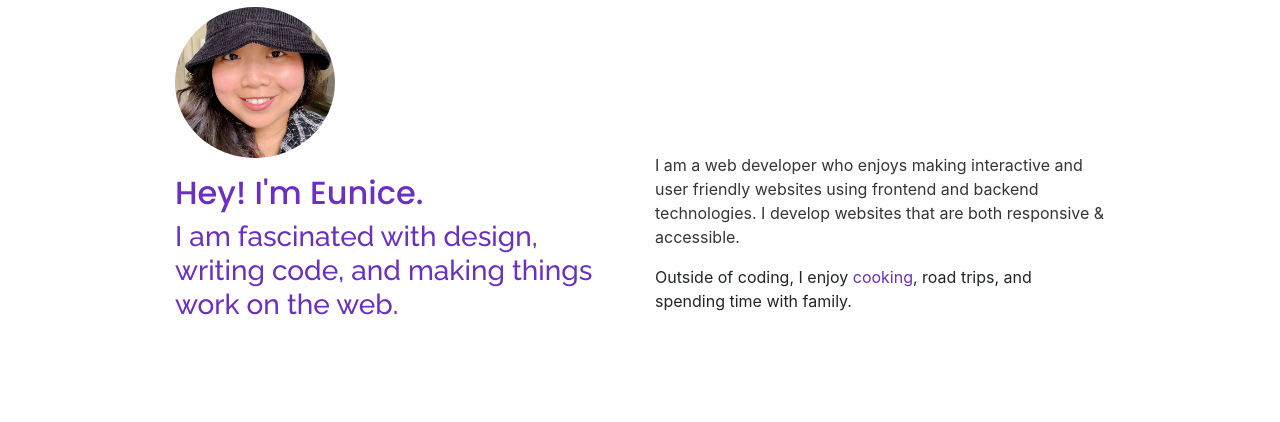
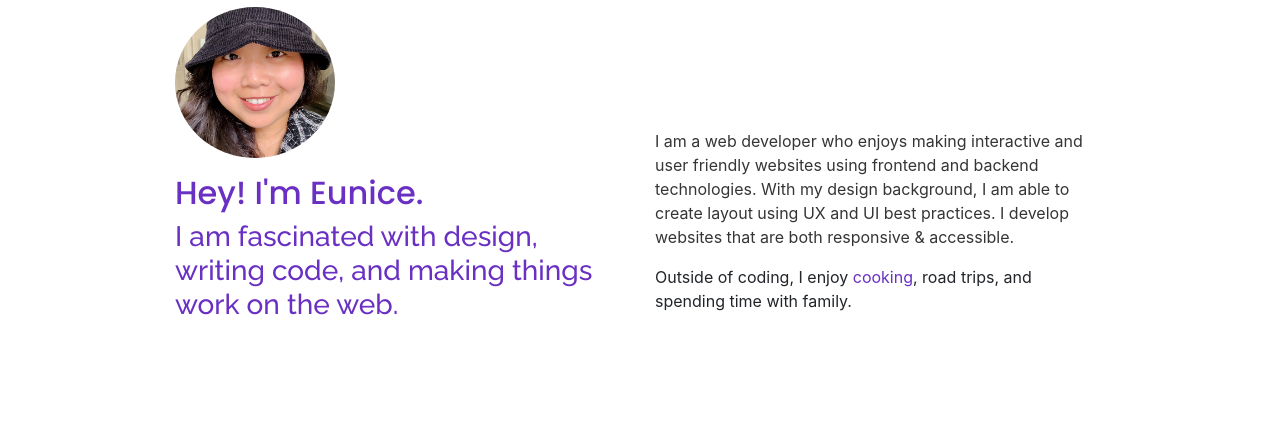
Before and after one commit to euniceoquialda/portfolio2021, a plain HTML site: page about.html in a window 1280 px wide. Shown: the part 115-537 px from the top of the page. Drawn offline with nearby package versions, Linux system fonts and the light colour scheme.

Commit message:
Update about.html

```diff
--- a/about.html
+++ b/about.html
@@ -95,7 +95,8 @@
                 <div class="col-12 col-md-6">
                     <!-- <div class="pt-5 d-none d-md-block">&nbsp;</div> -->
                 <p class="black-font">I am a web developer who enjoys making interactive and user friendly
-                    websites using frontend and backend technologies. I develop websites that are both responsive & accessible. </p>
+                    websites using frontend and backend technologies. With my design background, I am able to create layout using UX and UI best practices.
+                    I develop websites that are both responsive & accessible. </p>
 
 
                 <p>Outside of coding, I enjoy <a class="violet-font" target="_blank"
```
